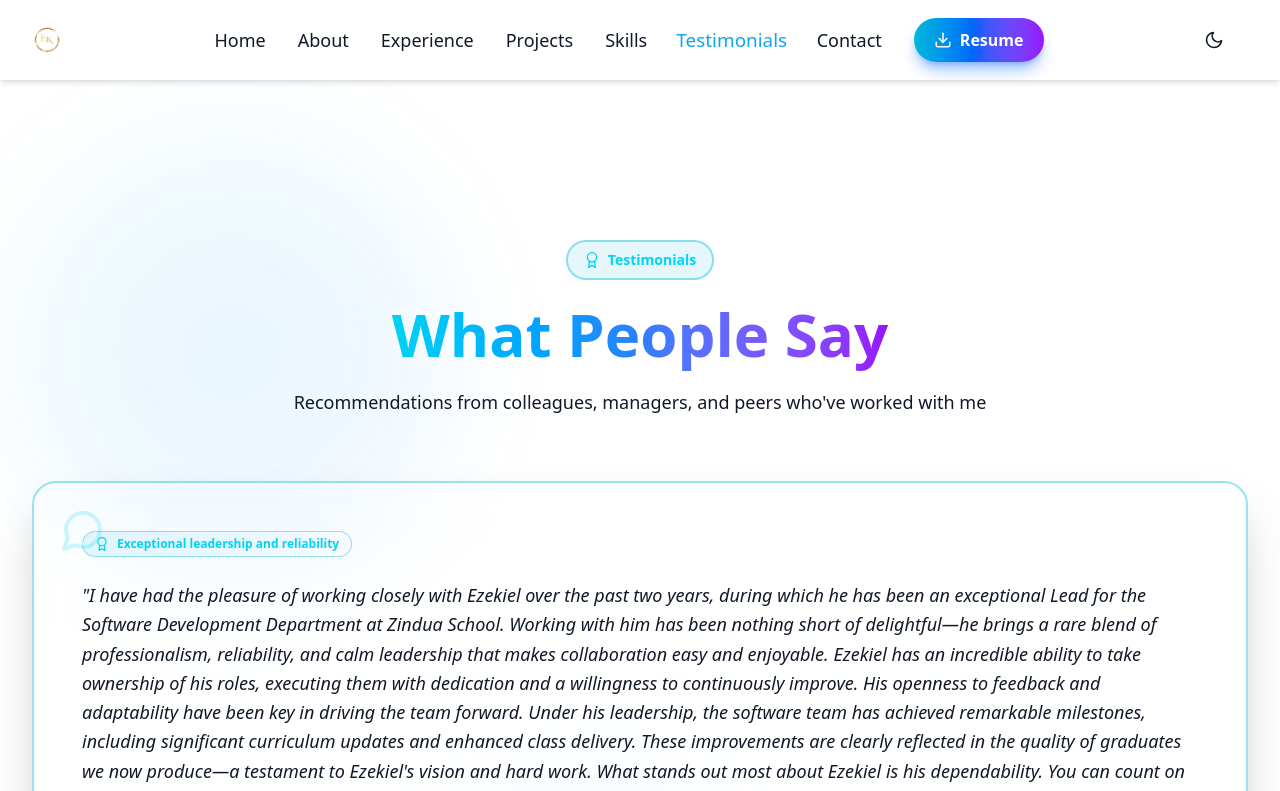
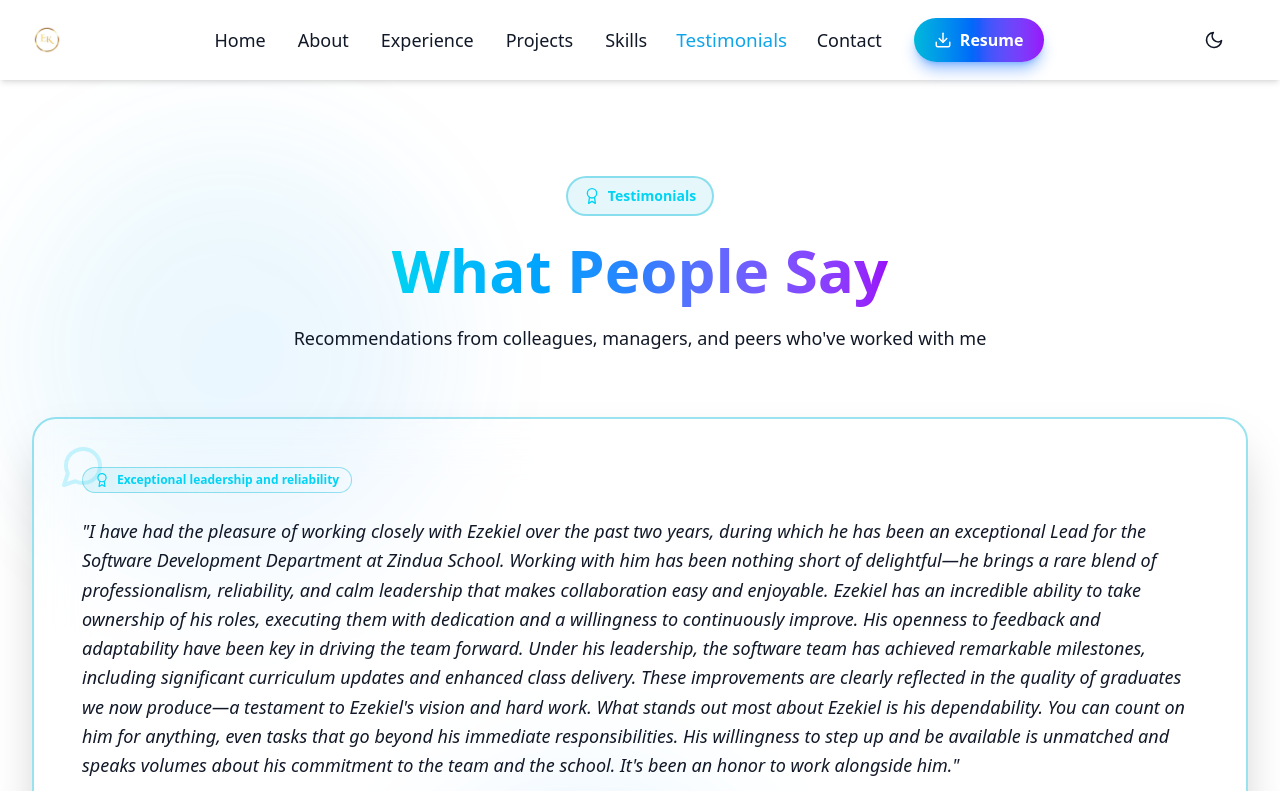
Before and after one commit to ezekielkibiego/kibiego, a React (Vite) app: page /testimonials in a window 1280 px wide. Shown: the top 791 px of the page. Built offline with nearby package versions, Linux system fonts and the light colour scheme.

Commit message:
Add consistent pt-12 top margin to Home page and all other pages

```diff
--- a/src/components/Home.jsx
+++ b/src/components/Home.jsx
@@ -255,7 +255,7 @@ const Home = () => {
   };
 
   return (
-    <div className="relative min-h-screen w-full bg-gradient-to-b from-background via-indigo-950/20 to-background/90 text-text-primary overflow-hidden">
+    <div className="relative min-h-screen w-full bg-gradient-to-b from-background via-indigo-950/20 to-background/90 text-text-primary pt-12 overflow-hidden">
       {/* Animated Background */}
       <FloatingParticles />
 
--- a/src/pages/AboutPage.jsx
+++ b/src/pages/AboutPage.jsx
@@ -238,7 +238,7 @@ const AboutPage = () => {
   };
 
   return (
-    <div className="relative min-h-screen w-full bg-gradient-to-br from-background via-background/95 to-background/90 text-text-primary pt-20 pb-16 overflow-hidden">
+    <div className="relative min-h-screen w-full bg-gradient-to-br from-background via-background/95 to-background/90 text-text-primary pt-12 pb-16 overflow-hidden">
       {/* Animated Background */}
       <BackgroundOrbs />
 
--- a/src/pages/ContactPage.jsx
+++ b/src/pages/ContactPage.jsx
@@ -87,7 +87,7 @@ const ContactPage = () => {
   };
 
   return (
-    <div className="relative min-h-screen w-full bg-gradient-to-b from-background via-background/95 to-background text-text-primary pt-20 pb-16 overflow-hidden">
+    <div className="relative min-h-screen w-full bg-gradient-to-b from-background via-background/95 to-background text-text-primary pt-12 pb-16 overflow-hidden">
       {/* Animated background orbs - static instead of continuous animation */}
       <div className="absolute top-20 left-10 w-72 h-72 bg-gradient-to-br from-purple-500/50 to-pink-500/50 rounded-full blur-3xl opacity-60 pointer-events-none" />
       <div className="absolute bottom-20 right-10 w-96 h-96 bg-gradient-to-br from-blue-500/50 to-cyan-500/50 rounded-full blur-3xl opacity-60 pointer-events-none" />
--- a/src/pages/ExperiencePage.jsx
+++ b/src/pages/ExperiencePage.jsx
@@ -168,7 +168,7 @@ const ExperiencePage = () => {
       <div className="absolute bottom-0 right-0 w-96 h-96 bg-gradient-to-br from-purple-500/20 to-pink-500/20 rounded-full blur-3xl opacity-60" />
       <div className="absolute top-1/2 left-1/3 w-72 h-72 bg-gradient-to-br from-blue-500/15 to-cyan-500/15 rounded-full blur-3xl opacity-50" />
 
-      <div className="container mx-auto px-6 lg:px-8 max-w-screen-2xl pt-20 pb-16 relative z-10">
+      <div className="container mx-auto px-6 lg:px-8 max-w-screen-2xl pt-12 pb-16 relative z-10">
         {/* Header Section */}
         <Motion.div
           className="text-center mb-16 sm:mb-20"
--- a/src/pages/ProjectsPage.jsx
+++ b/src/pages/ProjectsPage.jsx
@@ -177,7 +177,7 @@ const ProjectsPage = () => {
         />
       </div>
 
-      <div className="container mx-auto px-6 lg:px-8 max-w-screen-2xl relative z-10 pt-24 pb-16">
+      <div className="container mx-auto px-6 lg:px-8 max-w-screen-2xl relative z-10 pt-16 pb-16">
         {/* Hero Section */}
         <Motion.section
           initial={{ opacity: 0, y: 20 }}
--- a/src/pages/SkillsPage.jsx
+++ b/src/pages/SkillsPage.jsx
@@ -73,7 +73,7 @@ const skillGroups = [
 
 const SkillsPage = () => {
   return (
-    <div className="relative min-h-screen w-full bg-gradient-to-b from-background via-indigo-950/20 to-background/50 text-text-primary pt-20 pb-16 overflow-hidden">
+    <div className="relative min-h-screen w-full bg-gradient-to-b from-background via-indigo-950/20 to-background/50 text-text-primary pt-12 pb-16 overflow-hidden">
       {/* Animated background orbs */}
       <Motion.div
         className="absolute top-20 left-10 w-72 h-72 bg-gradient-to-br from-blue-500/50 to-indigo-600/50 rounded-full blur-3xl opacity-60"
--- a/src/pages/TestimonialsPage.jsx
+++ b/src/pages/TestimonialsPage.jsx
@@ -121,7 +121,7 @@ const TestimonialsPage = () => {
   const colors = colorClasses[activeTestimonial.color];
 
   return (
-    <div className="relative min-h-screen w-full bg-gradient-to-br from-background via-background/95 to-background/90 text-text-primary pt-20 pb-16 overflow-hidden">
+    <div className="relative min-h-screen w-full bg-gradient-to-br from-background via-background/95 to-background/90 text-text-primary pt-12 pb-16 overflow-hidden">
       {/* Animated background orbs - reduced animation load */}
       <Motion.div
         className="absolute top-20 left-10 w-96 h-96 bg-gradient-to-br from-cyan-500/20 to-blue-500/20 rounded-full blur-3xl"
@@ -156,7 +156,7 @@ const TestimonialsPage = () => {
         }}
       />
 
-      <div className="container mx-auto px-6 lg:px-8 max-w-screen-2xl pt-20 pb-16 relative z-10">
+      <div className="container mx-auto px-6 lg:px-8 max-w-screen-2xl pt-12 pb-16 relative z-10">
         {/* Header Section */}
         <Motion.div
           className="text-center mb-16"
```
